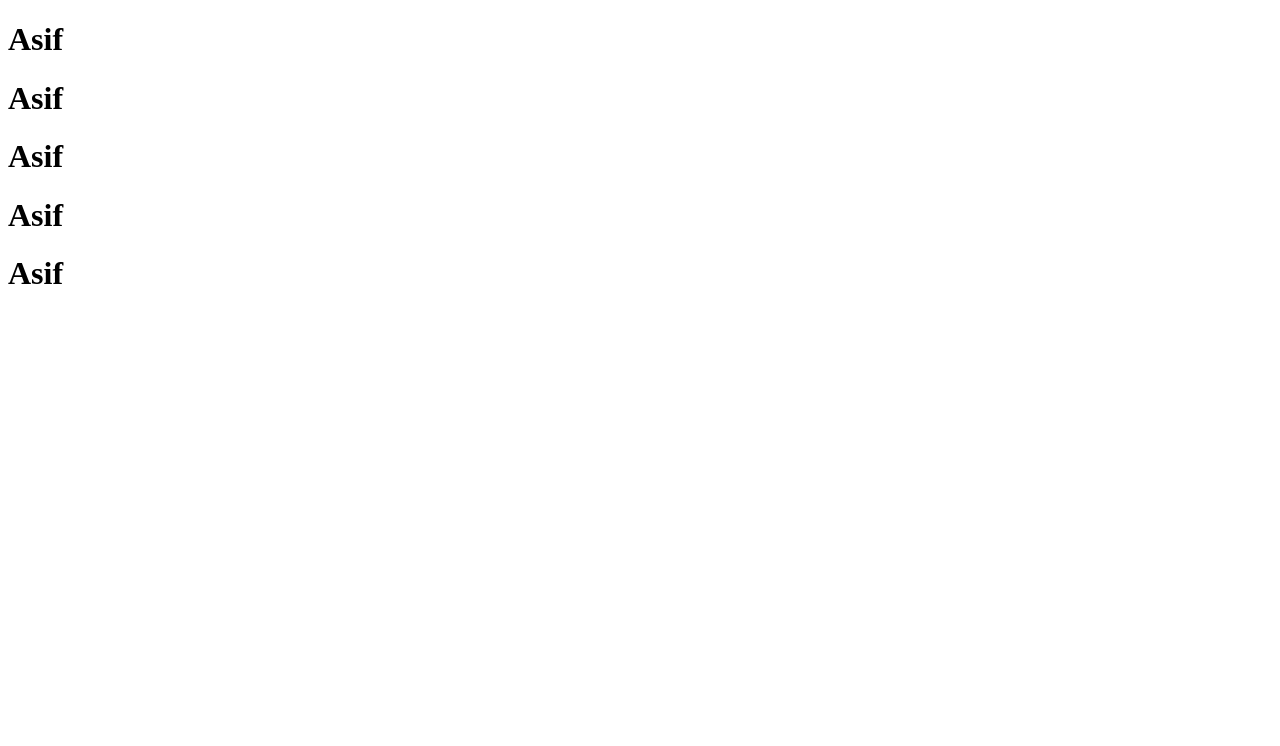
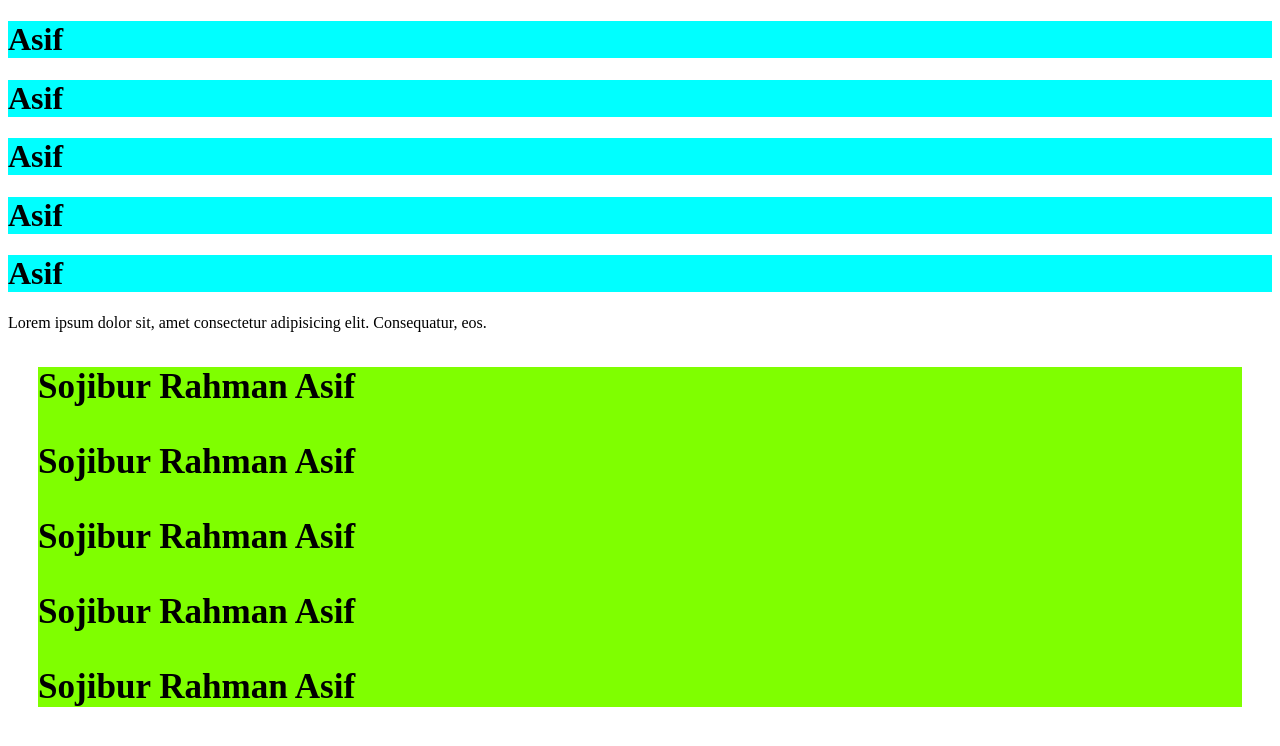
Before and after one commit to Asif8881/My-2nd-Web, a plain HTML site: page index.html in a window 1280 px wide. Drawn offline with Linux system fonts and the light colour scheme.

Commit message:
add Fast Time

```diff
--- a/index.html
+++ b/index.html
@@ -6,6 +6,7 @@
     <title>My Web Nvme
 
     </title>
+    <link rel="stylesheet" href="sty.css">
 </head>
 <body>
     <div><H1>Asif</H1>
@@ -14,4 +15,16 @@
     <H1>Asif</H1>
     <H1>Asif</H1></div>
 
+    <div>
+        <P>Lorem ipsum dolor sit, amet consectetur adipisicing elit. Consequatur, eos.</P>
+    </div>
+
+    <div class="Asif">
+        <h3>Sojibur Rahman Asif</h3>
+        <h3>Sojibur Rahman Asif</h3>
+        <h3>Sojibur Rahman Asif</h3>
+        <h3>Sojibur Rahman Asif</h3>
+        <h3>Sojibur Rahman Asif</h3>
+    </div>
+
 </html>
--- /dev/null
+++ b/sty.css
@@ -0,0 +1,9 @@
+h1{
+    background-color: aqua;
+}
+.Asif{
+    font-size: 30px;
+    margin: 30px;
+    background-color: chartreuse;
+
+}
```
